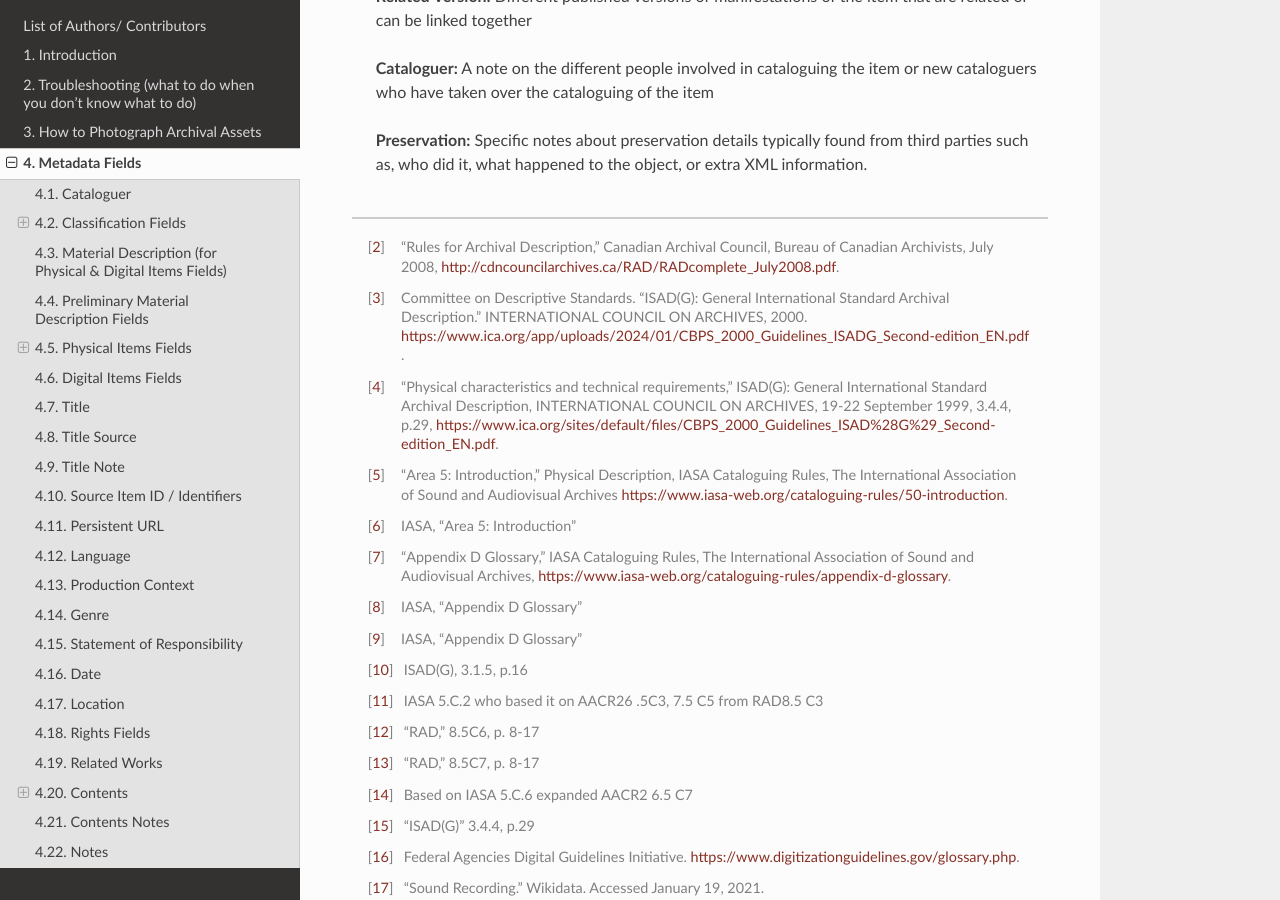
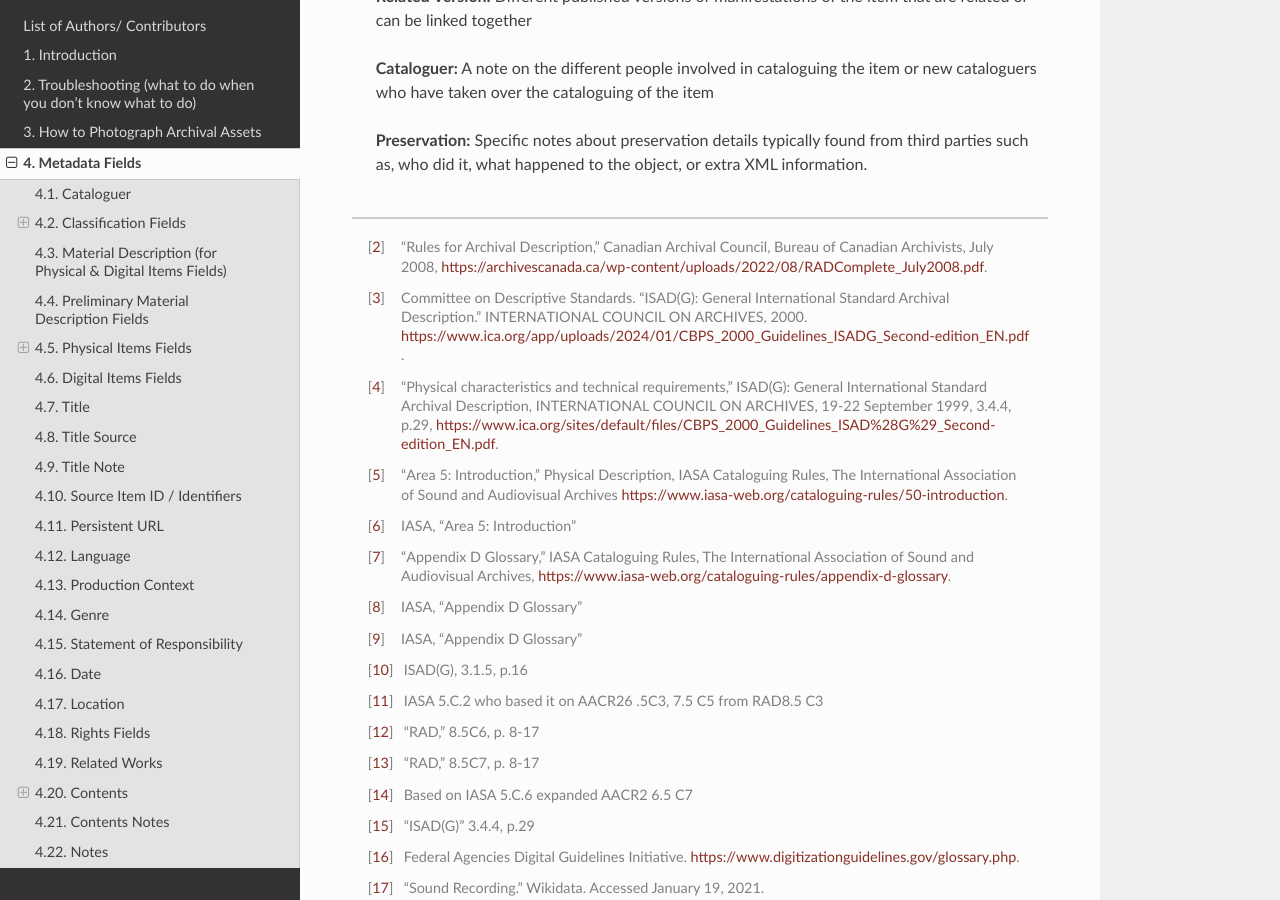
Before and after one commit to spokenweb/spokenweb-metadata-scheme, a Sphinx documentation site: the page built from docs/4-metadata-fields.rst, in a window 1280 px wide and 900 px high, scrolled down 50678 px. Built offline with Sphinx 7.4.7 and the Read the Docs theme 3.1.0, drawn with Linux system fonts in a browser that asks for light colours; some of the changed lines change nothing that is shown.

Commit message:
Update 4-metadata-fields.rst
update RAD url

```diff
--- a/docs/4-metadata-fields.rst
+++ b/docs/4-metadata-fields.rst
@@ -1535,7 +1535,7 @@ Notes allow cataloguers to input additional information regarding the item. Ther
 
 
 
-.. [2] "Rules for Archival Description," Canadian Archival Council, Bureau of Canadian Archivists, July 2008, http://cdncouncilarchives.ca/RAD/RADcomplete_July2008.pdf.
+.. [2] "Rules for Archival Description," Canadian Archival Council, Bureau of Canadian Archivists, July 2008, https://archivescanada.ca/wp-content/uploads/2022/08/RADComplete_July2008.pdf.
 .. [3] Committee on Descriptive Standards. “ISAD(G): General International Standard Archival Description.” INTERNATIONAL COUNCIL ON ARCHIVES, 2000. https://www.ica.org/app/uploads/2024/01/CBPS_2000_Guidelines_ISADG_Second-edition_EN.pdf .
 .. [4] "Physical characteristics and technical requirements," ISAD(G): General International Standard Archival Description, INTERNATIONAL COUNCIL ON ARCHIVES,  19-22 September 1999, 3.4.4, p.29, https://www.ica.org/sites/default/files/CBPS_2000_Guidelines_ISAD%28G%29_Second-edition_EN.pdf.
 .. [5] "Area 5: Introduction," Physical Description, IASA Cataloguing Rules, The International Association of Sound and Audiovisual Archives  https://www.iasa-web.org/cataloguing-rules/50-introduction.
```
